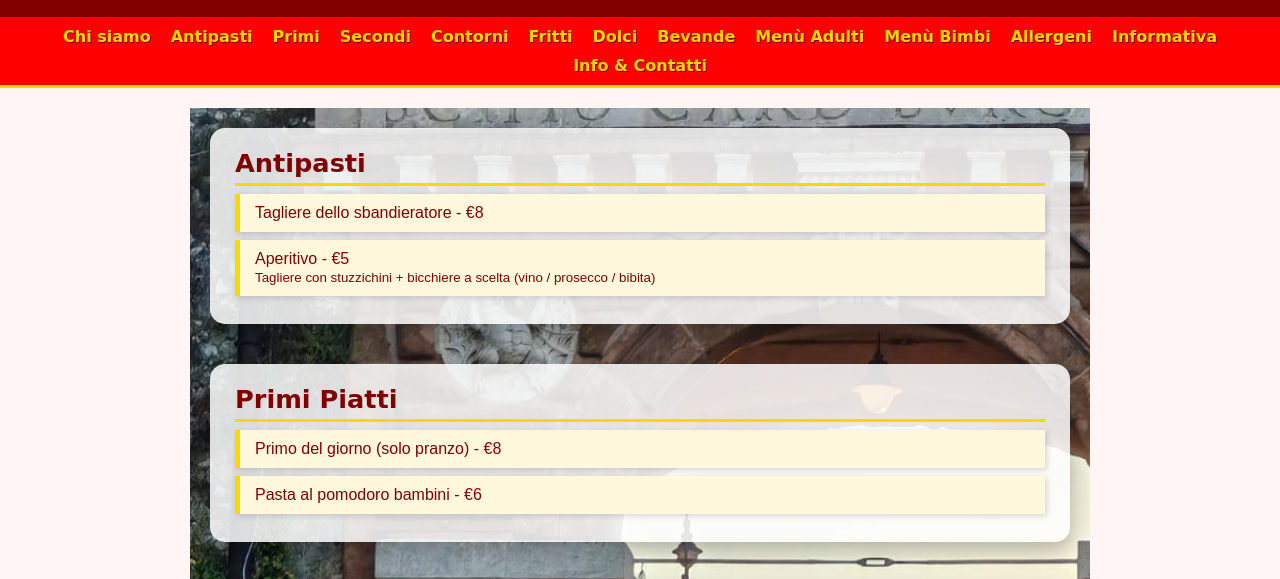
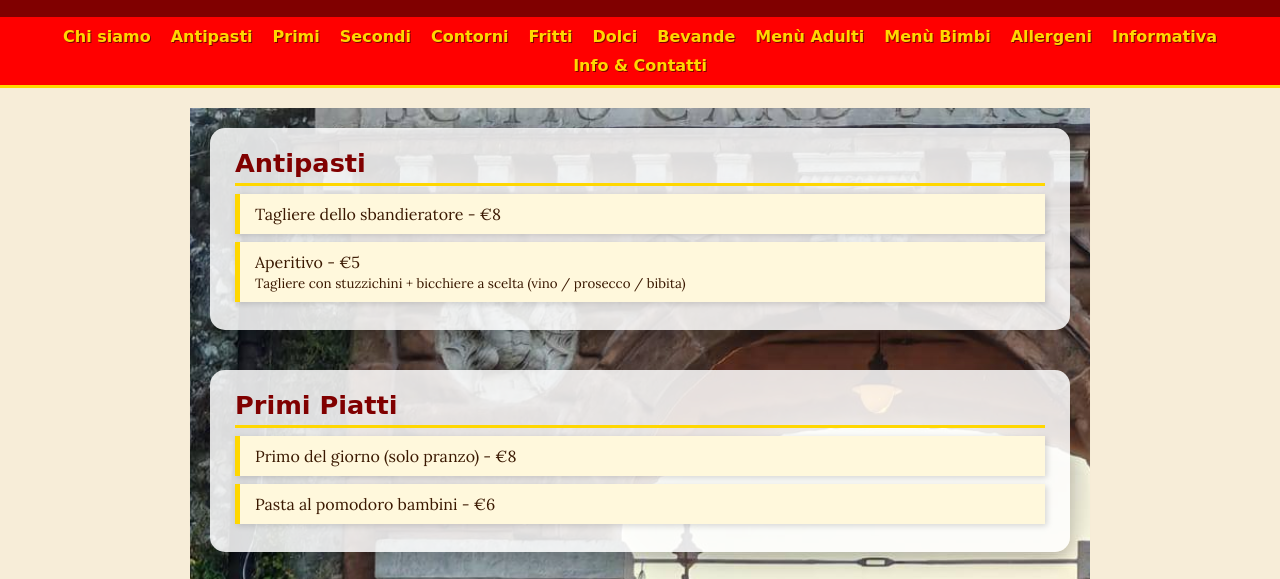
Before and after one commit to Sbandieratori-Artena/Sbandieratori_Artena, a plain HTML site: page index.html in a window 1280 px wide. Shown: the part 196-775 px from the top of the page. Drawn offline with Linux system fonts and the light colour scheme.

Commit message:
Update27 index.html

```diff
--- a/index.html
+++ b/index.html
@@ -25,13 +25,12 @@
             scroll-behavior: smooth;
         }
 
-        body {
-            font-family: 'Arial', sans-serif;
-            margin: 0;
-            padding: 0;
-            background-color: #fff5f5;
-            color: #800000;
-        }
+         body {
+    font-family: 'Lora', Georgia, serif;
+    background-color: var(--ivory);
+    color: var(--text);
+    min-height: 100vh;
+  }
 
         header {
             background-color: #800000;
@@ -400,7 +399,7 @@
             <ul>
                 <li>
                     Crepes alla cioccolata - €3,50
-                    <br><small>(a scelta con impasto classico/cacao + cocco/granella  nocciole)</small>
+                    <br><small>(a scelta con impasto classico + cocco/granella  nocciole)</small>
                 </li>
                 <li>Nocchiata 1pz - €2,00</li>
                 <li>
@@ -489,7 +488,7 @@
     </section>
 
     <footer>
-        <p>&copy; 2025 Taverna dello Sbandieratore - Buon Natale a tutti!</p>
+        <p>&copy; 2026 Taverna dello Sbandieratore - Buon Natale a tutti!</p>
         <p style="font-size:0.85em; margin-top:5px;">
             • Contributo libero su importo consigliato. Gli importi indicati non costituiscono corrispettivo obbligatorio ma donazione volontaria. L’associazione rilascia ricevuta di erogazione liberale per ogni contributo.
         </p>
```
